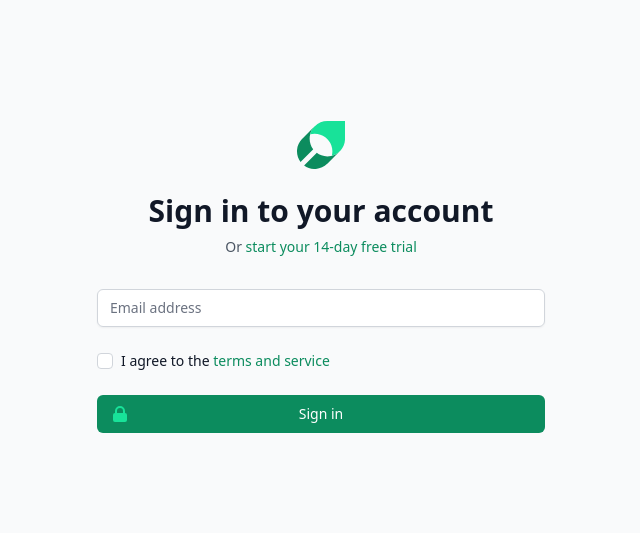
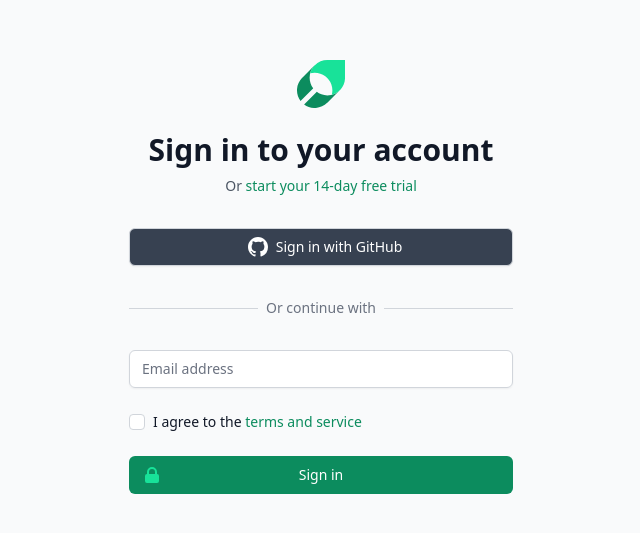
Before and after one commit to mintlify/connector, a Next.js app in the folder web/: page /signin in a window 1280 px wide. Shown: the part 123-656 px from the top of the page, without its empty margins (319-959 px from the left). Built offline with nearby package versions, Linux system fonts and the light colour scheme.

Commit message:
Add pages

```diff
--- a/web/pages/signin.tsx
+++ b/web/pages/signin.tsx
@@ -5,7 +5,7 @@
   return (
     <>
       <div className="min-h-screen flex items-center bg-gray-50 justify-center py-12 px-4 sm:px-6 lg:px-8">
-        <div className="max-w-md w-full space-y-8">
+        <div className="max-w-sm w-full space-y-8">
           <div>
             <img
               className="mx-auto h-12 w-auto"
@@ -19,6 +19,32 @@
                 start your 14-day free trial
               </a>
             </p>
+          </div>
+          <div className="mt-16 grid grid-cols-1">
+            <div>
+              <a
+                href="#"
+                className="w-full inline-flex space-x-2 justify-center py-2 px-4 border border-gray-300 rounded-md shadow-sm bg-gray-700 text-sm font-medium text-white hover:bg-gray-800"
+              >
+                <span className="sr-only">Sign in with GitHub</span>
+                <svg className="w-5 h-5" aria-hidden="true" fill="currentColor" viewBox="0 0 20 20">
+                  <path
+                    fillRule="evenodd"
+                    d="M10 0C4.477 0 0 4.484 0 10.017c0 4.425 2.865 8.18 6.839 9.504.5.092.682-.217.682-.483 0-.237-.008-.868-.013-1.703-2.782.605-3.369-1.343-3.369-1.343-.454-1.158-1.11-1.466-1.11-1.466-.908-.62.069-.608.069-.608 1.003.07 1.531 1.032 1.531 1.032.892 1.53 2.341 1.088 2.91.832.092-.647.35-1.088.636-1.338-2.22-.253-4.555-1.113-4.555-4.951 0-1.093.39-1.988 1.029-2.688-.103-.253-.446-1.272.098-2.65 0 0 .84-.27 2.75 1.026A9.564 9.564 0 0110 4.844c.85.004 1.705.115 2.504.337 1.909-1.296 2.747-1.027 2.747-1.027.546 1.379.203 2.398.1 2.651.64.7 1.028 1.595 1.028 2.688 0 3.848-2.339 4.695-4.566 4.942.359.31.678.921.678 1.856 0 1.338-.012 2.419-.012 2.747 0 .268.18.58.688.482A10.019 10.019 0 0020 10.017C20 4.484 15.522 0 10 0z"
+                    clipRule="evenodd"
+                  />
+                </svg>
+                <p>Sign in with GitHub</p>
+              </a>
+            </div>
+          </div>
+          <div className="relative">
+            <div className="absolute inset-0 flex items-center">
+              <div className="w-full border-t border-gray-300" />
+            </div>
+            <div className="relative flex justify-center text-sm">
+              <span className="px-2 bg-gray-50 text-gray-500">Or continue with</span>
+            </div>
           </div>
           <form className="mt-8 space-y-6" action="#" method="POST">
             <input type="hidden" name="remember" defaultValue="true" />
@@ -45,7 +71,7 @@
                   id="remember-me"
                   name="remember-me"
                   type="checkbox"
-                  className="h-4 w-4 text-primary focus:ring-indigo-500 border-gray-300 rounded"
+                  className="h-4 w-4 text-primary focus:ring-0 border-gray-300 rounded"
                 />
                 <label htmlFor="remember-me" className="ml-2 block text-sm text-gray-900">
                   I agree to the <Link href="#"><span className="text-primary font-medium cursor-pointer">terms and service</span></Link>
```
Also changed, not shown: web/public/assets/integrations/google.svg (added).
